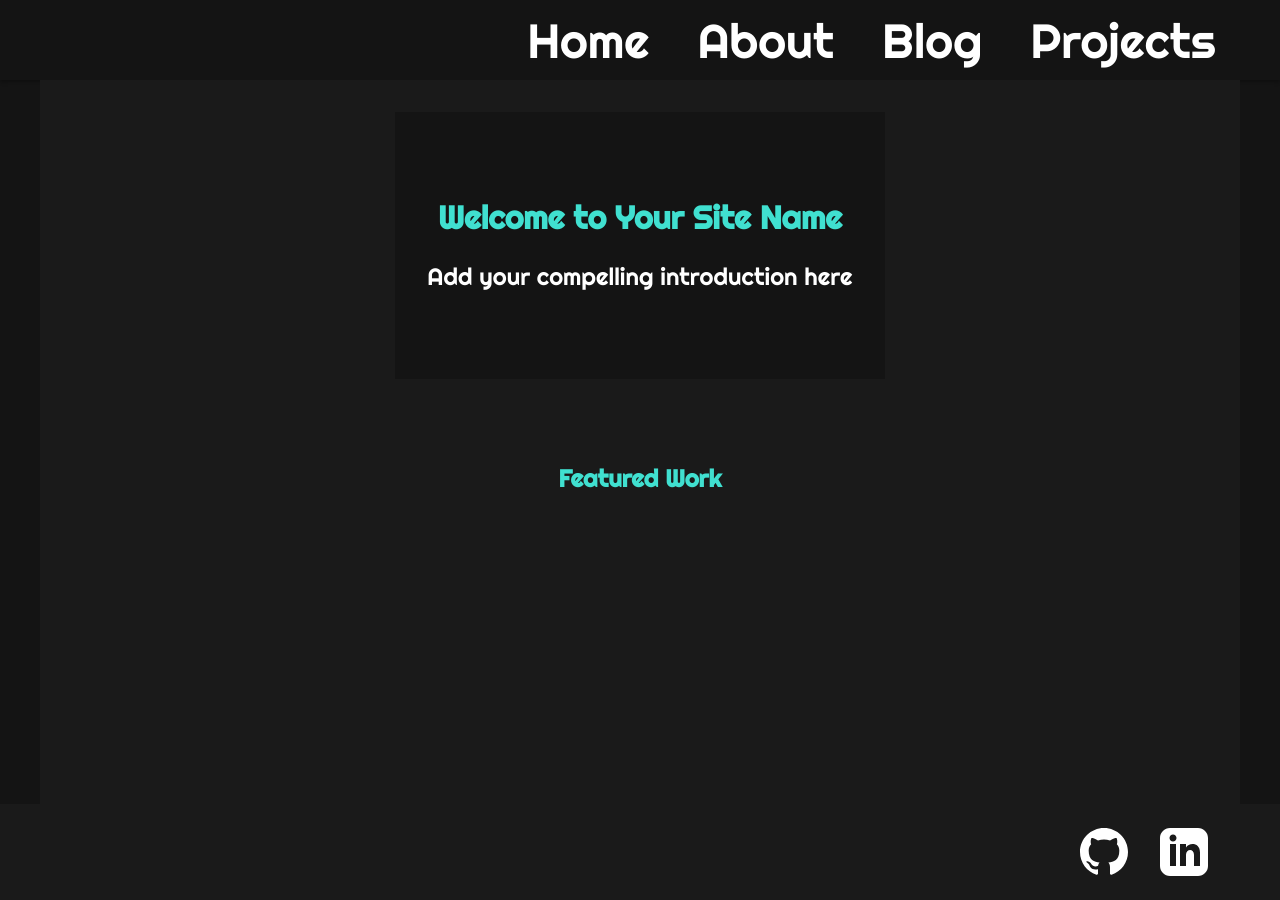
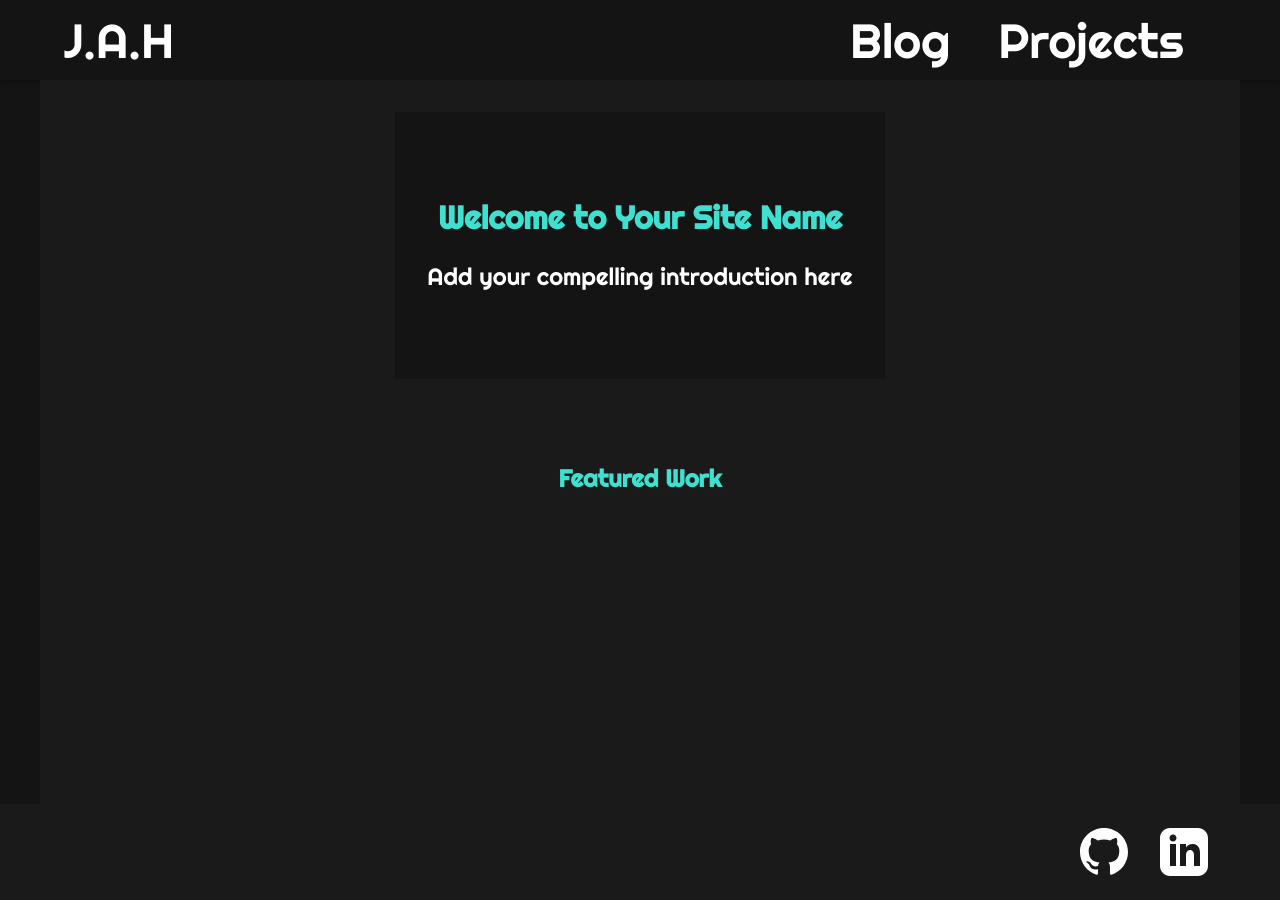
Before and after one commit to adrian-hernandez/home, a Jekyll site: the page built from index.md, in a window 1280 px wide. Built offline with Jekyll 4.4.1, drawn with Linux system fonts in a browser that asks for light colours.

Commit message:
Consolidate about into home page and remove navs not needed

```diff
--- a/_includes/header.html
+++ b/_includes/header.html
@@ -1,10 +1,13 @@
 <header class="site-header">
   <div class="header-wrapper">
     <nav class="site-nav">
-      <a class="nav-link" href="{{ '/' | relative_url }}">Home</a>
-      <a class="nav-link" href="{{ '/about' | relative_url }}">About</a>
-      <a class="nav-link" href="{{ '/blog' | relative_url }}">Blog</a>
-      <a class="nav-link" href="{{ '/projects' | relative_url }}">Projects</a>
+      <div class="nav-left">
+        <a class="nav-link" href="{{ '/' | relative_url }}">J.A.H</a>
+      </div>
+      <div class="nav-right">
+        <a class="nav-link" href="{{ '/blog' | relative_url }}">Blog</a>
+        <a class="nav-link" href="{{ '/projects' | relative_url }}">Projects</a>
+      </div>
     </nav>
   </div>
 </header>
--- a/assets/css/main.css
+++ b/assets/css/main.css
@@ -59,8 +59,11 @@
 
 .site-nav {
   display: flex;
-  gap: 2rem;
+  justify-content: space-between;
+  width: 100%;
+  max-width: 1200px;
   height: 100%;
+  padding: 0 2rem;
 }
 
 .nav-link {
@@ -81,6 +84,16 @@
 .nav-link:hover {
   color: var(--color-accent);
   border-bottom: 2px solid var(--color-accent);
+}
+
+.nav-right {
+  display: flex;
+  gap: 2rem;
+  height: 100%;
+}
+
+.nav-left {
+  height: 100%;
 }
 
 /* Home page specific styles */
@@ -112,6 +125,40 @@
 
 .featured-content {
   padding: 2rem 0;
+}
+
+/* About section styles */
+.about-section {
+  text-align: left;
+  padding: 2rem;
+  background-color: rgba(0, 0, 0, 0.2);
+  border-radius: 8px;
+  margin-top: 2rem;
+}
+
+.about-section h2 {
+  color: var(--color-accent);
+  margin-bottom: 1.5rem;
+}
+
+.about-section p {
+  line-height: 1.6;
+  margin-bottom: 1rem;
+}
+
+.about-section .skills {
+  display: flex;
+  flex-wrap: wrap;
+  gap: 1rem;
+  margin-top: 1.5rem;
+}
+
+.about-section .skill-tag {
+  background-color: var(--color-dark);
+  color: var(--color-accent);
+  padding: 0.5rem 1rem;
+  border-radius: 4px;
+  font-size: 0.9rem;
 }
 
 /* Blog listing styles */
```
Also changed, not shown: about/index.md (deleted, +0 -7 lines).
